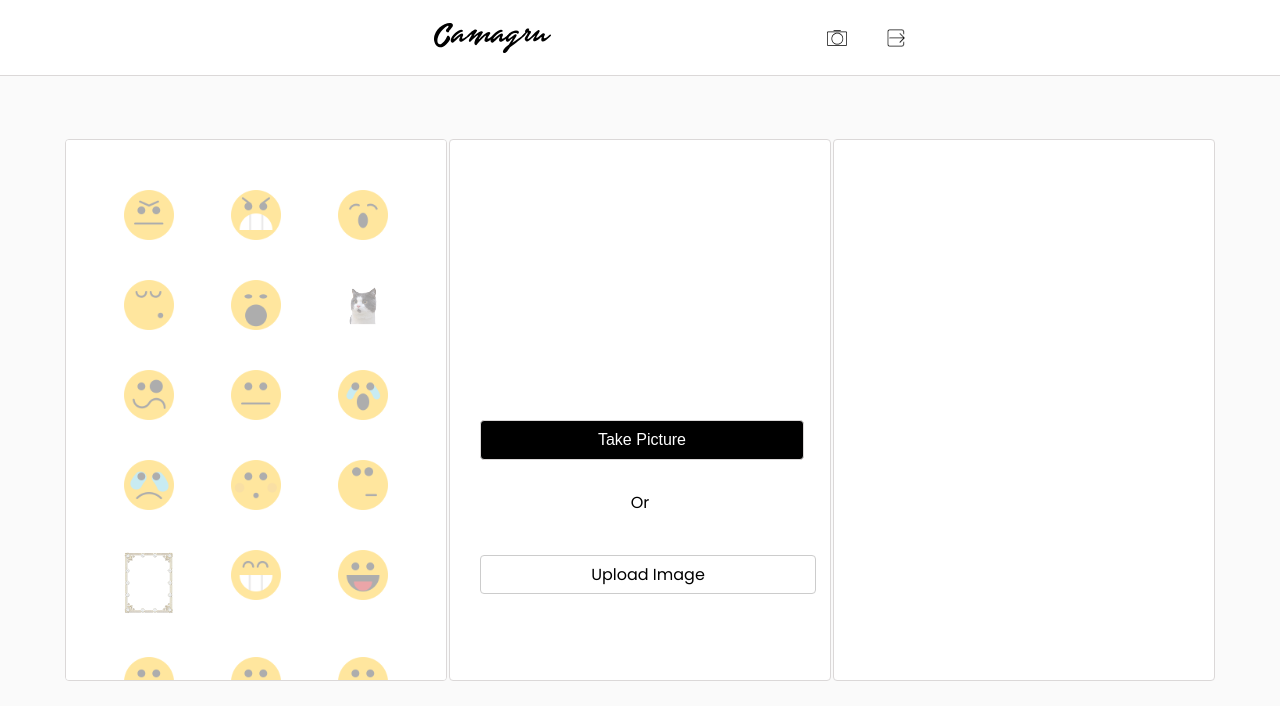
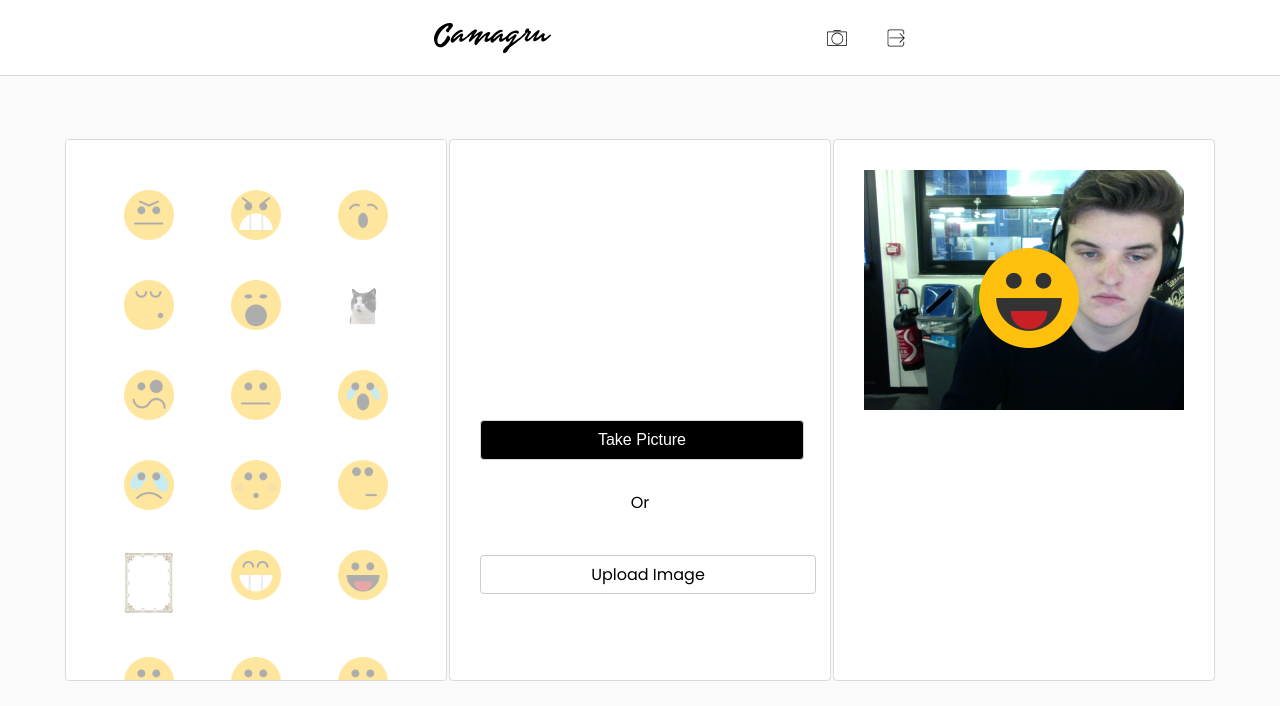
Before and after one commit to mle-gall/42webbranch, a PHP site: page /camagru/take_pic.php in a window 1280 px wide. Shown: the top 706 px of the page. Run offline with PHP 8.4, Linux system fonts and the light colour scheme; the visitor is signed in with stand-in values (Sample User, id 1); data that the repository does not hold is empty.

Commit message:
try on mobile

```diff
--- /dev/null
+++ b/camagru/js/userpics.js
@@ -0,0 +1,10 @@
+window.fetch('php/giveuserprev.php', {
+    method: 'POST',
+    headers: {"Content-Type": "string"},
+    credentials:"same-origin",
+}).then(res => res.text().then(resp => {
+    if(resp != 0)
+    {
+        console.log(resp);
+    }
+}));
--- a/camagru/php/give_posts.php
+++ b/camagru/php/give_posts.php
@@ -1,7 +1,6 @@
 <?php
 Include('../config/database.php');
-// $content = trim(file_get_contents("php://input"));
-$content = '00001.04.1';
+$content = trim(file_get_contents("php://input"));
 
 if (isset($content))
 {
--- /dev/null
+++ b/camagru/php/giveuserprev.php
@@ -0,0 +1,28 @@
+<?php
+
+Include('../config/database.php');
+session_start();
+if (isset($_SESSION['id']) AND $_SESSION['connexion_status'] === 'connected')
+{
+    try
+    {
+        echo($_SESSION['id']);
+        $bdd = new PDO($DB_DSN, $DB_USER, $DB_PASSWORD, array(PDO::ATTR_ERRMODE => PDO::ERRMODE_EXCEPTION));
+        $sql ="USE ".$db.";";
+        $bdd->exec($sql);
+        $req = $bdd->prepare('SELECT * FROM `pictures` WHERE `CreatorID` LIKE ?');
+        $req->execute(array(intval($_SESSION['id'])));
+    }
+    catch (PDOException $e)
+    {
+        die('Erreur : ' . $e->getMessage());
+    }
+    while($data = $req->fetch())
+    {
+    }
+    $req->closeCursor();
+}
+else {
+    echo("not ok\n");
+}
+?>
--- a/camagru/style.css
+++ b/camagru/style.css
@@ -245,7 +245,7 @@ a.buttonin:hover {
     margin-bottom: 20vh;
 }
 /* =====CAMERA===== */
-
+/* sticker and cam */
 .buttoncam {
     display: inline-block;
     -webkit-box-sizing: content-box;
@@ -322,18 +322,6 @@ a.buttonin:hover {
     width : 100%;
     height: 2vh;
 }
-.shotshistory {
-    padding: 30px;
-    width : 15vw;
-    height : 60vh;
-    min-width: 320px;
-    min-height: 300px;
-    background-color: #ffffff;
-    border-radius: 4px;
-    border: 1px solid #dbd8d8;
-    text-align: center;
-    margin-bottom: 20vh;
-}
 
 #retakebutton {
     display: none;
@@ -391,6 +379,78 @@ a.buttonin:hover {
 input[type="file"] {
     display: none;
 }
+/* userpics */
+
+.shotshistory {
+    padding: 30px;
+    width : 15vw;
+    height : 60vh;
+    min-width: 320px;
+    min-height: 300px;
+    background-color: #ffffff;
+    border-radius: 4px;
+    border: 1px solid #dbd8d8;
+    text-align: center;
+    margin-bottom: 20vh;
+    display: flex;
+    align-items: center;
+}
+
+.sidepic img{
+    width: 100%;
+    display: inline-block;
+    margin-bottom:20px;
+    opacity: 1;
+    transition: .5s ease;
+    backface-visibility: hidden;
+    display: block;
+}
+
+.sidepic {
+    position: relative;
+}
+
+.removebutton {
+    transition: .5s ease;
+    opacity: 0;
+    position: absolute;
+    top: 50%;
+    left: 50%;
+    transform: translate(-50%, -50%);
+    -ms-transform: translate(-50%, -50%)
+    display: inline-block;
+    -webkit-box-sizing: content-box;
+    -moz-box-sizing: content-box;
+    box-sizing: content-box;
+    font-size: 16px;
+    min-width: 200px;
+    width:40px;
+    padding-top: 5px;
+    padding-bottom: 5px;
+    border: 1px solid #000000;
+    border-radius : 4px;
+    color: #000000;
+    cursor: pointer;
+    -o-text-overflow: clip;
+    text-overflow: clip;
+}
+
+.sidepic:hover .prev {
+    opacity: 0.3;
+}
+
+.sidepic:hover .removebutton {
+    opacity: 1;
+}
+
+.sidepictures {
+    display: flex;
+    flex-direction: column;
+    justify-content: flex-start;
+    width: 100%;
+    height: 100%;
+    overflow: scroll;
+}
 
 /* =====FOOTER===== */
 
--- a/camagru/take_pic.php
+++ b/camagru/take_pic.php
@@ -58,11 +58,17 @@ if($stickers = scandir("uploads/stickers"))
         <div class=take></div>
     </div>
     <div class=shotshistory>
-        <div class=picture>
-
+        <div class=sidepictures>
+            <script type="text/javascript" src="js/userpics.js"></script>
+            <div class=sidepic>
+                <img src=uploads/images/download.png class=prev />
+                <div class="removebutton">
+                    <a>Remove Picture</a>
+                </div>
+            </div>
         </div>
     </div>
 </div>
 <?php
-    Include("php/footer.php");
+Include("php/footer.php");
 ?>
```
Also changed, not shown: camagru/uploads/images/download.png (added). Lines whose indentation alone changed are shown as unchanged.
